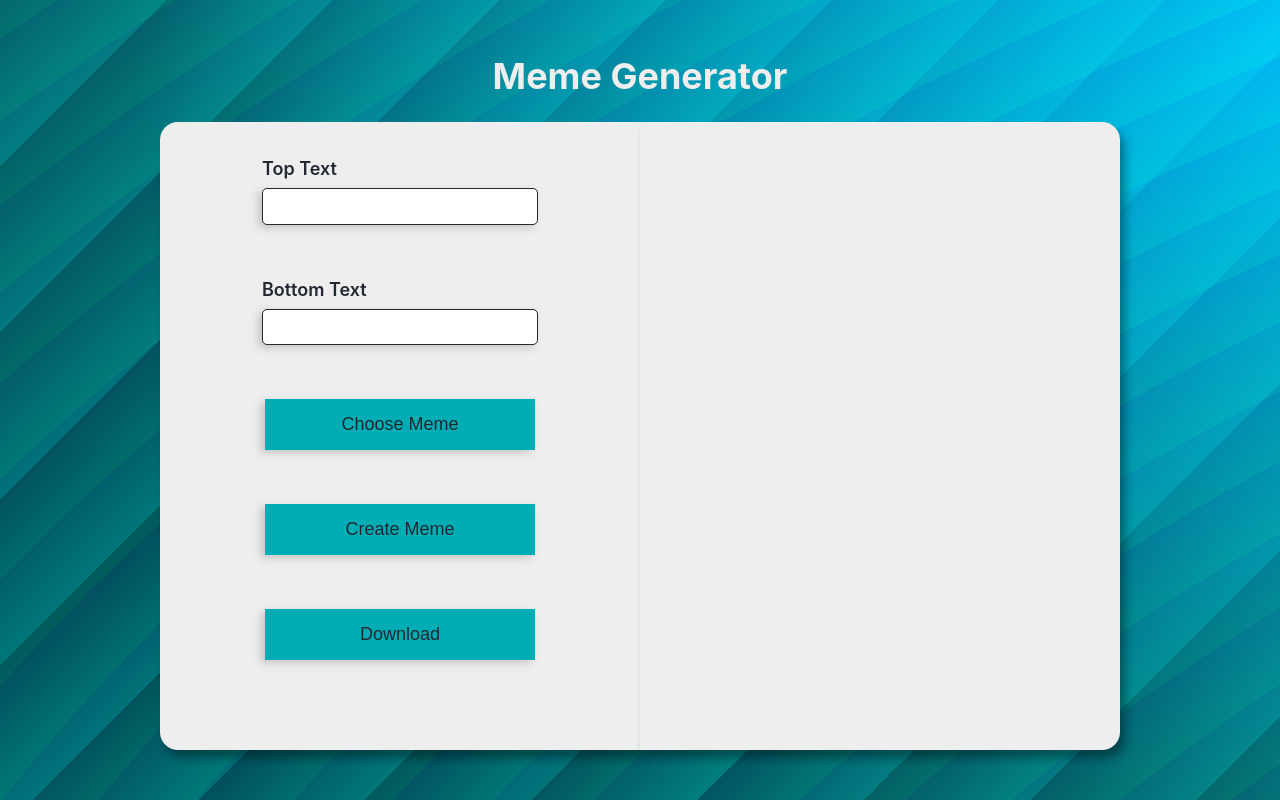
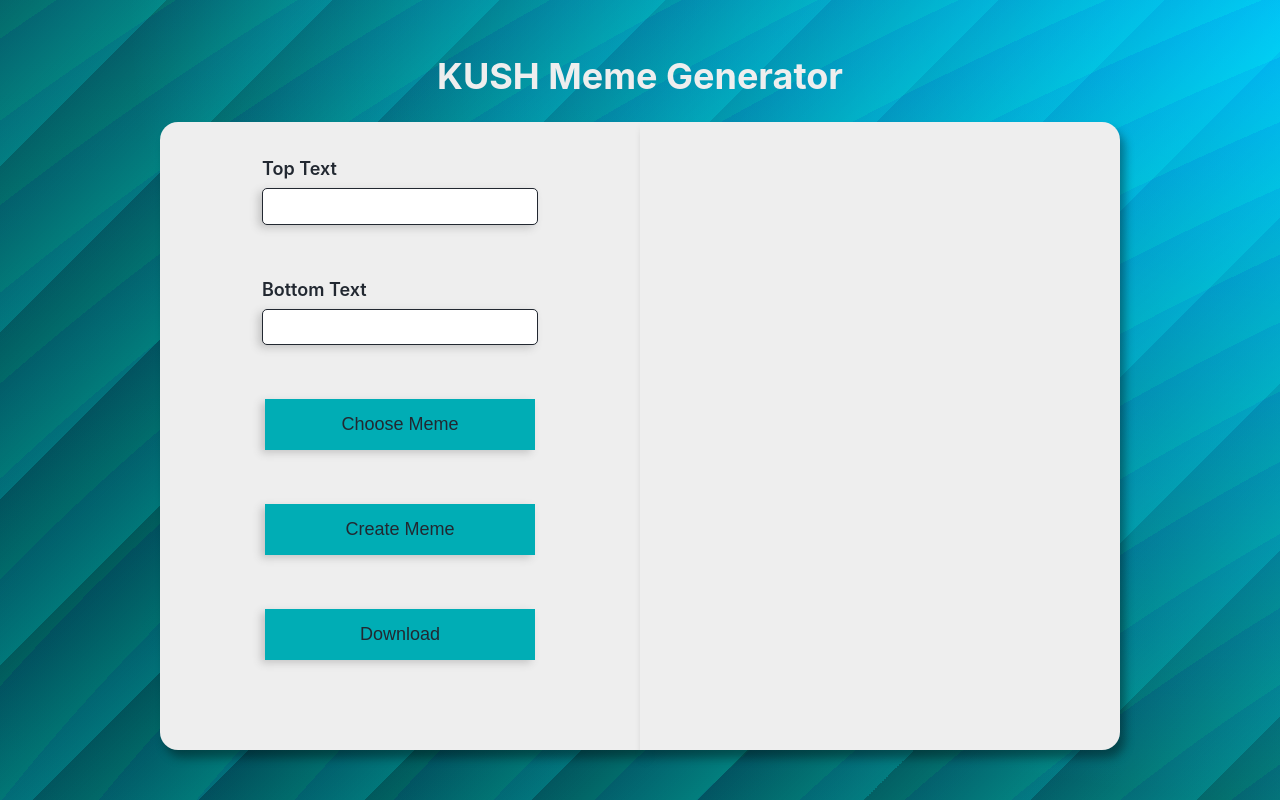
Before and after one commit to Kush614/Meme-Generator-, a React (Create React App) app: page / in a window 1280 px wide. Built offline with nearby package versions, Linux system fonts and the light colour scheme; no server answers.

Commit message:
Update App.js

```diff
--- a/src/components/App.js
+++ b/src/components/App.js
@@ -35,7 +35,7 @@ export default function App() {
 
   return (
     <>
-      <h1>Meme Generator</h1>
+      <h1>KUSH Meme Generator</h1>
       <InputFields
         setOverlayHidden={setOverlayHidden}
         topText={topText}
```
